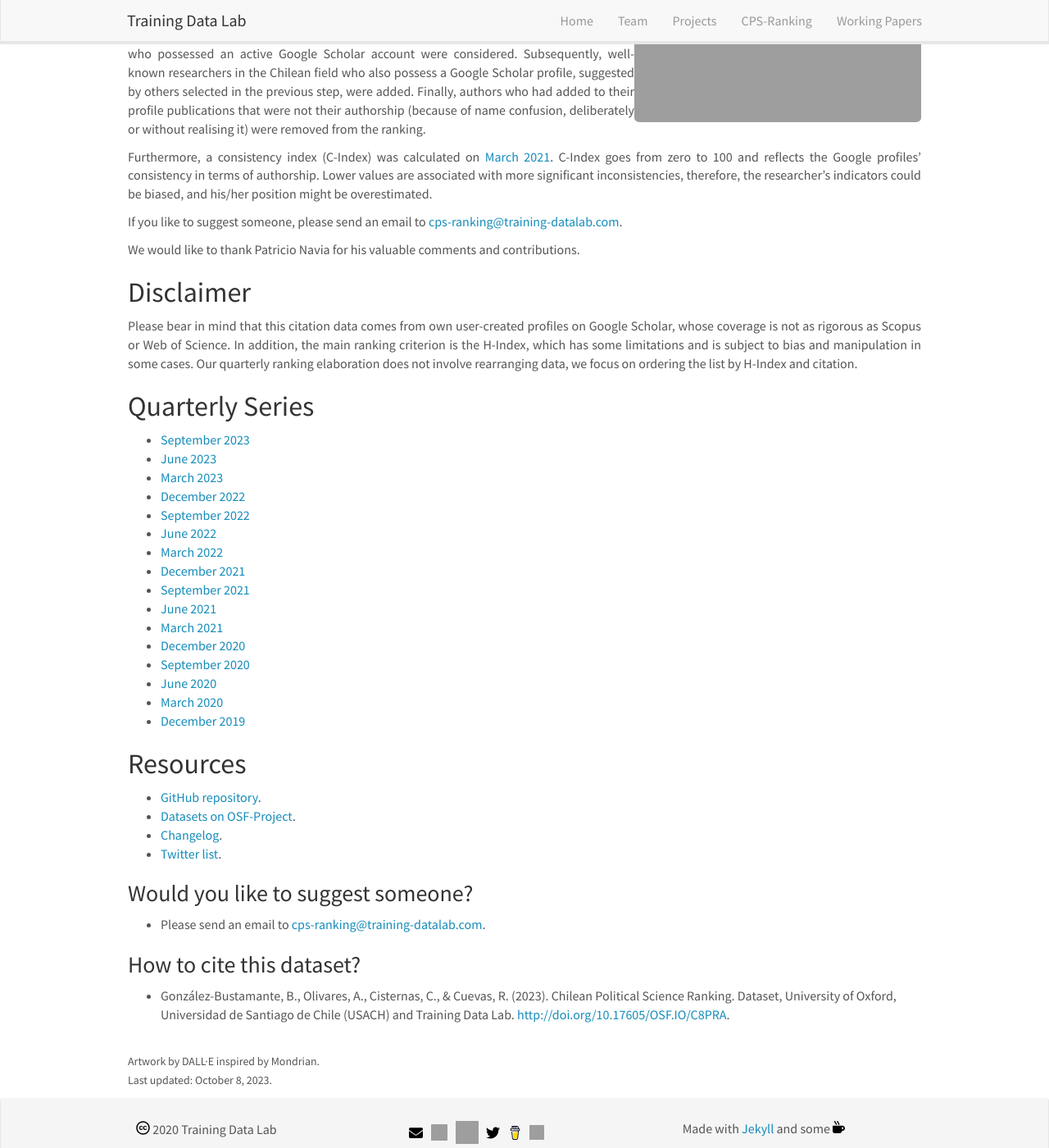
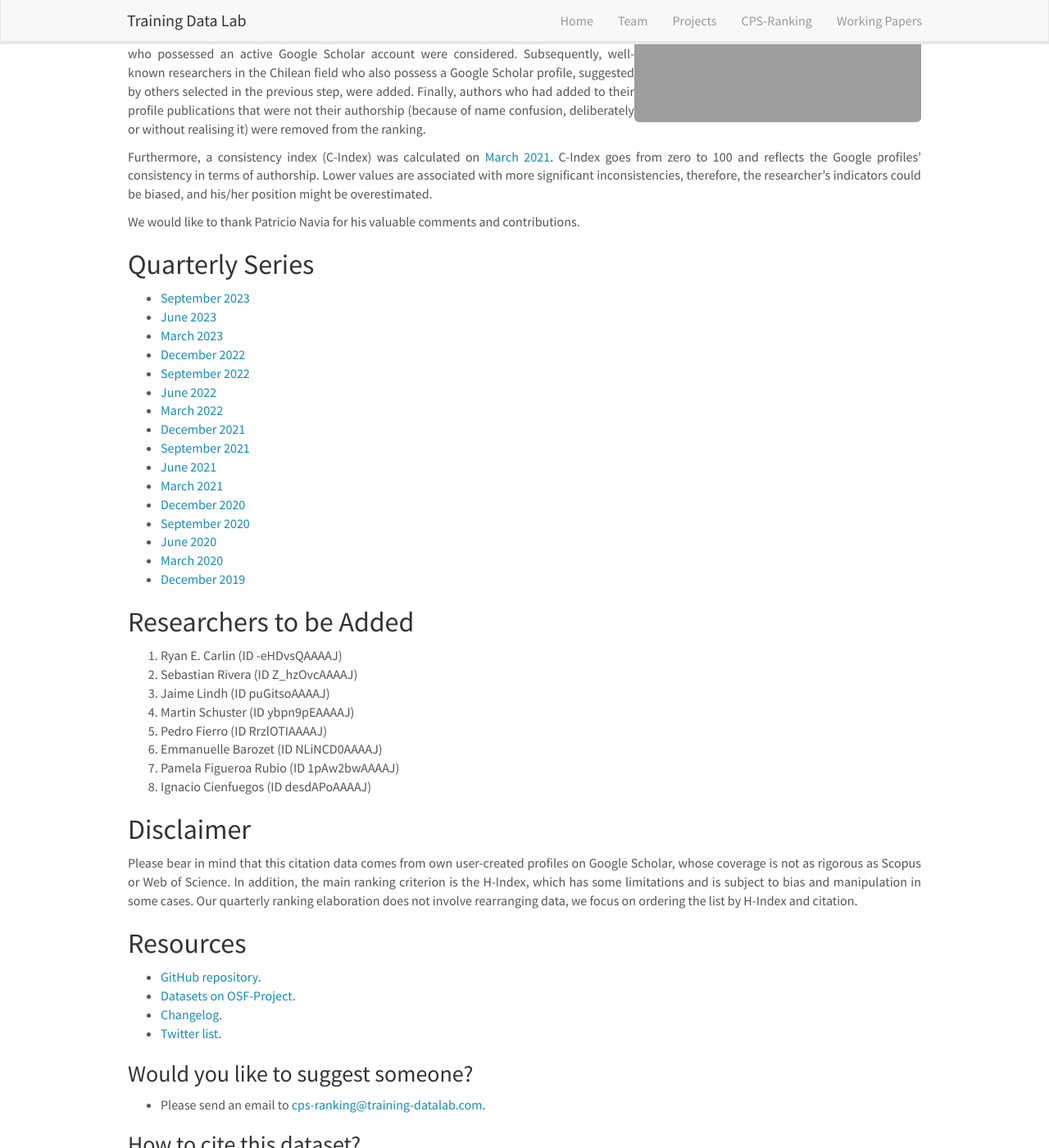
Before and after one commit to training-datalab/old-training-datalab.com, a Jekyll site: the page built from _pages/cps-ranking.md, in a window 1280 px wide and 1400 px high, scrolled down 418 px. Shown: the whole window at 82% size. Built offline with Jekyll 4.4.1, drawn with Linux system fonts in a browser that asks for light colours; nearby versions of some CDN libraries.

Commit message:
Update cps-ranking.md
Co-Authored-By: janolivares <70457696+janolivares@users.noreply.github.com>
Co-Authored-By: Carla Cisternas <carla.cisternas@umayor.cl>

```diff
--- a/_pages/cps-ranking.md
+++ b/_pages/cps-ranking.md
@@ -24,13 +24,7 @@ permalink: /projects/cps-ranking
 
 <p align="justify">Furthermore, a consistency index (C-Index) was calculated on [March 2021](https://training-datalab.com/projects/cps-ranking/2021-03-01-impact-ranking). C-Index goes from zero to 100 and reflects the Google profiles’ consistency in terms of authorship. Lower values are associated with more significant inconsistencies, therefore, the researcher’s indicators could be biased, and his/her position might be overestimated.</p>
 
-<p align="justify">If you like to suggest someone, please send an email to <a href="mailto:cps-ranking@training-datalab.com">cps-ranking@training-datalab.com</a>.</p>
-
 <p align="justify">We would like to thank Patricio Navia for his valuable comments and contributions.</p>
-
-## Disclaimer
-
-<p align="justify">Please bear in mind that this citation data comes from own user-created profiles on Google Scholar, whose coverage is not as rigorous as Scopus or Web of Science. In addition, the main ranking criterion is the H-Index, which has some limitations and is subject to bias and manipulation in some cases. Our quarterly ranking elaboration does not involve rearranging data, we focus on ordering the list by H-Index and citation.</p>
 
 ## Quarterly Series
 
@@ -51,6 +45,21 @@ permalink: /projects/cps-ranking
 - [March 2020](https://training-datalab.com/projects/cps-ranking/2020-03-05-impact-ranking)
 - [December 2019](https://training-datalab.com/projects/cps-ranking/2019-12-02-impact-ranking)
 
+## Researchers to be Added
+
+1. Ryan E. Carlin (ID -eHDvsQAAAAJ)
+2. Sebastian Rivera (ID Z_hzOvcAAAAJ)
+3. Jaime Lindh (ID puGitsoAAAAJ)
+4. Martin Schuster (ID ybpn9pEAAAAJ)
+5. Pedro Fierro (ID RrzlOTIAAAAJ)
+6. Emmanuelle Barozet (ID NLiNCD0AAAAJ)
+7. Pamela Figueroa Rubio (ID 1pAw2bwAAAAJ)
+8. Ignacio Cienfuegos (ID desdAPoAAAAJ)
+
+## Disclaimer
+
+<p align="justify">Please bear in mind that this citation data comes from own user-created profiles on Google Scholar, whose coverage is not as rigorous as Scopus or Web of Science. In addition, the main ranking criterion is the H-Index, which has some limitations and is subject to bias and manipulation in some cases. Our quarterly ranking elaboration does not involve rearranging data, we focus on ordering the list by H-Index and citation.</p>
+
 ## Resources
 
 - <a href="https://github.com/bgonzalezbustamante/CPS-Ranking" target="_blank">GitHub repository</a>.
```
